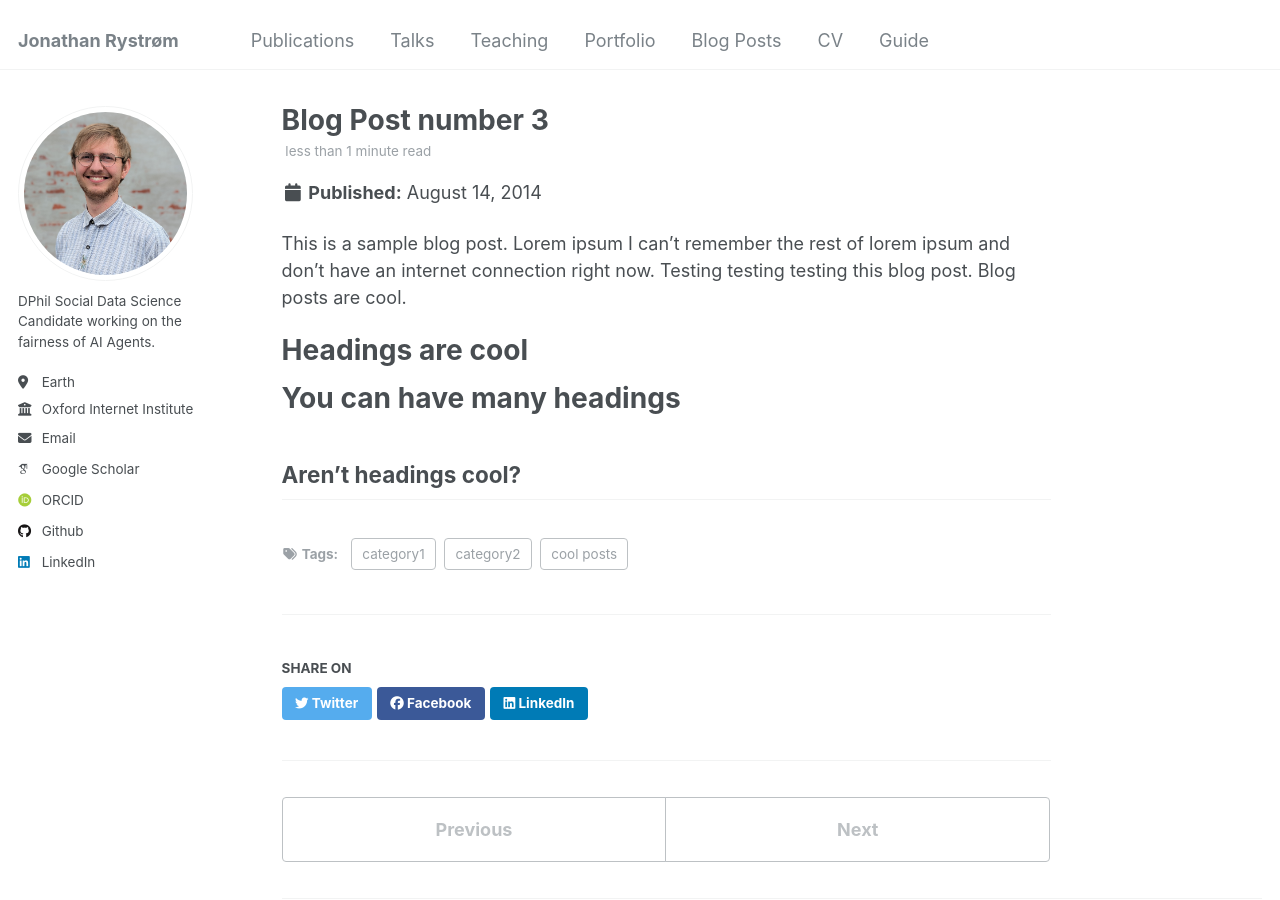
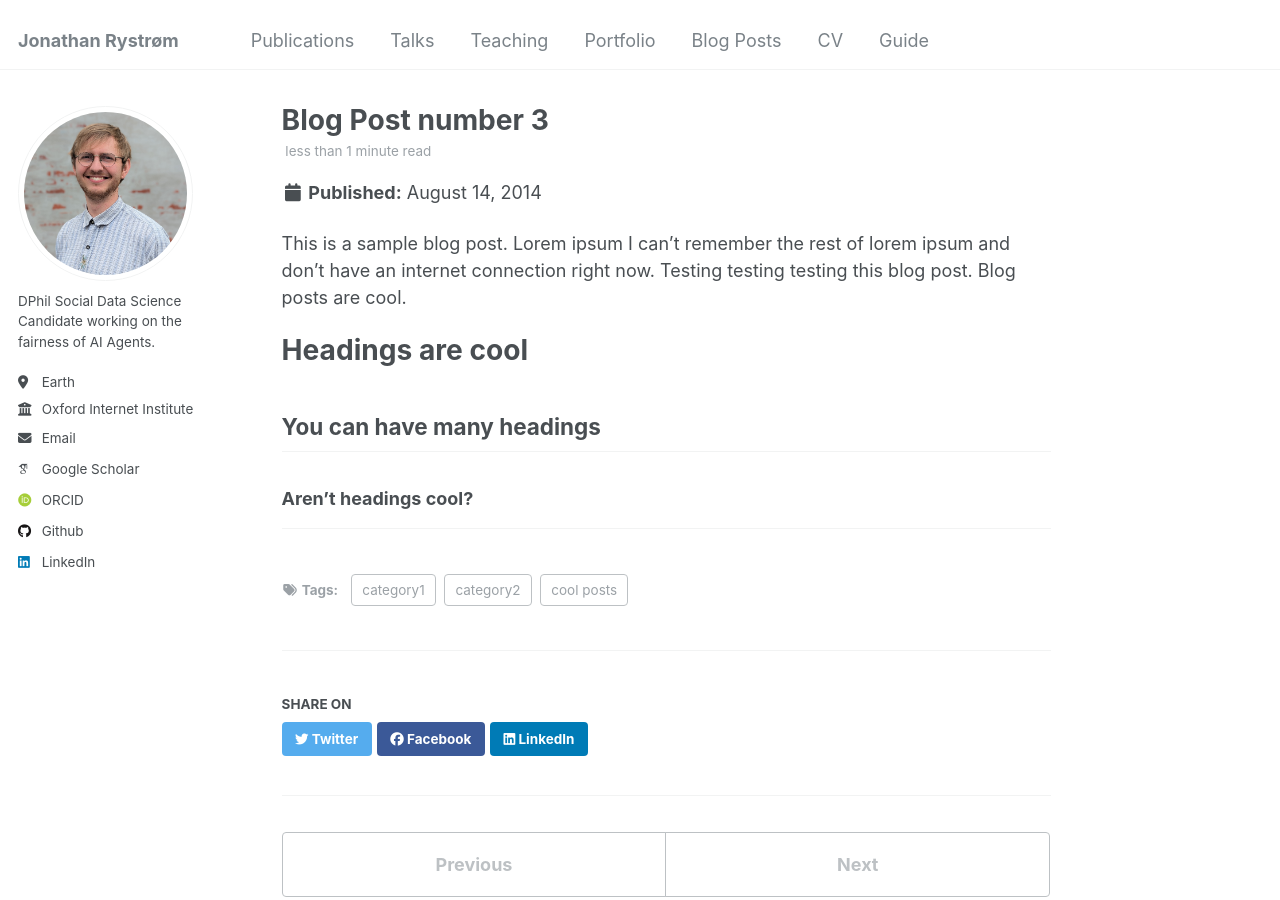
Before and after one commit to jhrystrom/jhrystrom.github.io, a Jekyll site: the page built from _posts/2014-08-14-blog-post-3.md, in a window 1280 px wide and 900 px high. Built offline with Jekyll 4.4.1, drawn with Linux system fonts in a browser that asks for light colours; some web fonts are replaced.

```diff
--- a/_posts/2014-08-14-blog-post-3.md
+++ b/_posts/2014-08-14-blog-post-3.md
@@ -10,11 +10,9 @@ tags:
 
 This is a sample blog post. Lorem ipsum I can't remember the rest of lorem ipsum and don't have an internet connection right now. Testing testing testing this blog post. Blog posts are cool.
 
-Headings are cool
-======
+# Headings are cool
 
-You can have many headings
-======
+## You can have many headings
 
-Aren't headings cool?
-------
+### Aren't headings cool?
+---
```
